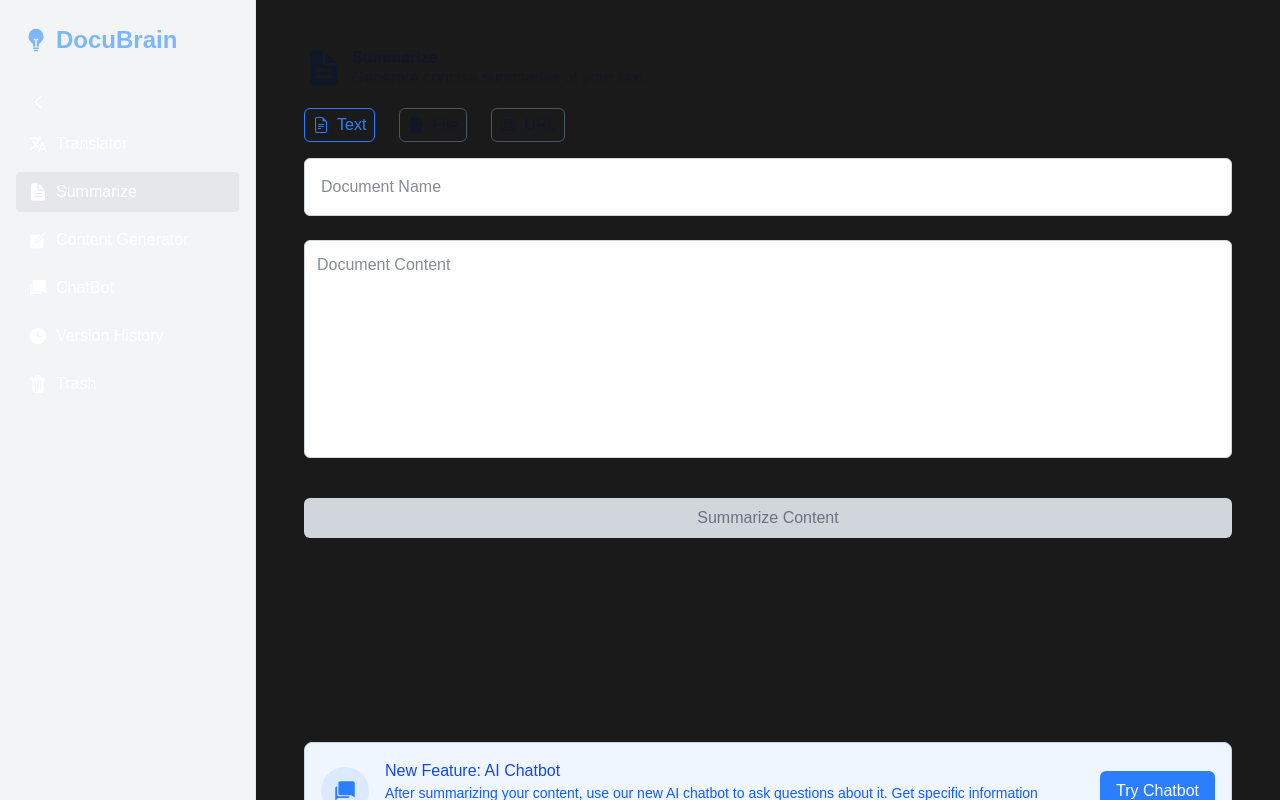
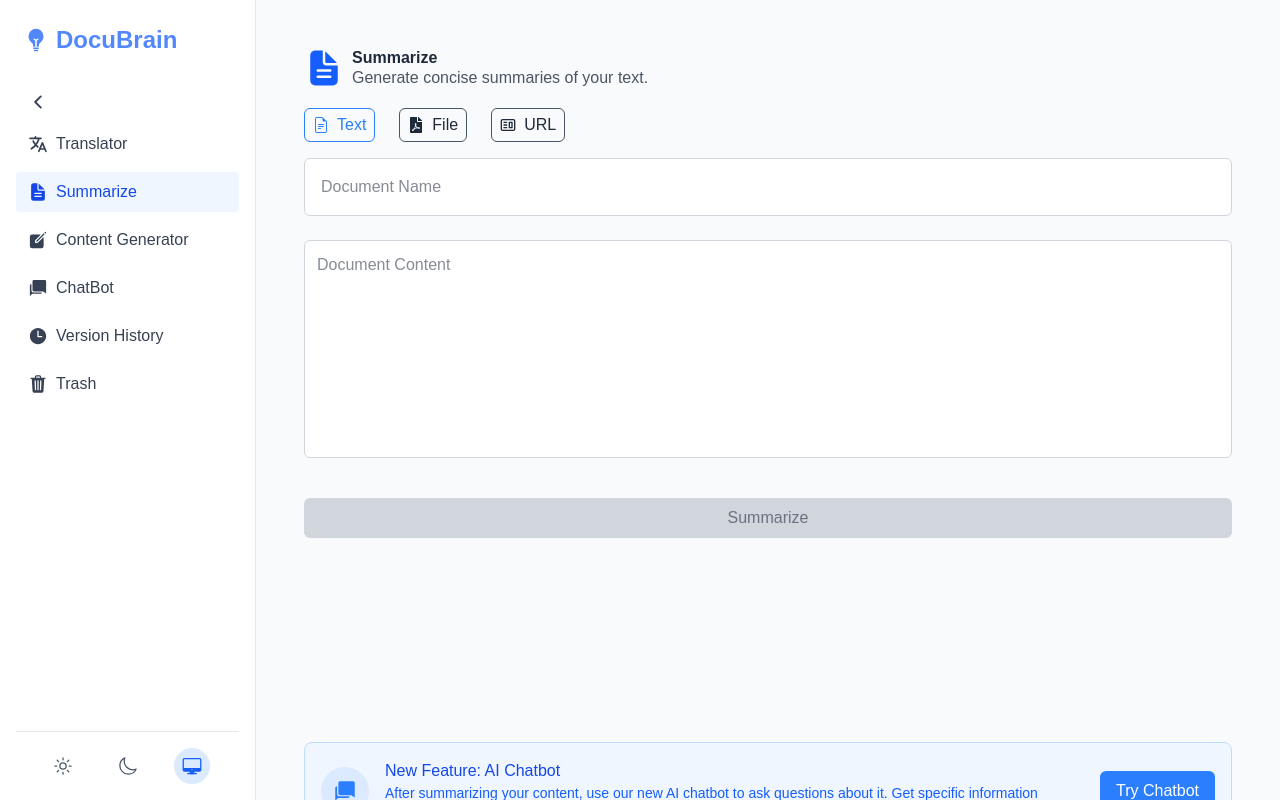
Before and after one commit to MariamMohammed-20194798/db-nextjs-app, a Next.js app: page /summarize in a window 1280 px wide. Built offline with nearby package versions, Linux system fonts and the light colour scheme.

Commit message:
Add Dark/Light/System Themes

```diff
--- a/app/components/AddSourceTextDoc.tsx
+++ b/app/components/AddSourceTextDoc.tsx
@@ -2,6 +2,7 @@
 import { Textarea } from '@heroui/input';
 import { Button } from '@heroui/button';
 import SummarizeButton from './SummarizeButton';
+
 const AddSourceTextDoc = () => {
   const [docText, setDocText] = React.useState('');
   const [docName, setDocName] = React.useState('');
--- a/app/components/HeaderSection.tsx
+++ b/app/components/HeaderSection.tsx
@@ -12,14 +12,14 @@
   return (
     <div className={`w-full ${props.className} max-w-[650px]`}>
       <div className="flex items-center gap-2 mb-0">
-        <div className="w-auto h-auto">{props.icon}</div>
+        <div className="w-auto h-auto text-blue-600 dark:text-blue-400">{props.icon}</div>
 
         <div className="flex flex-col">
-          <p className="font-bold text-large leading-5 line-clamp-1">
+          <p className="font-bold text-large leading-5 line-clamp-1 text-gray-800 dark:text-white">
             {String(props.title)}
           </p>
           {props.inline ? (
-            <p className="text-small opacity-60 leading-5 line-clamp-1">
+            <p className="text-small text-gray-600 dark:text-gray-300 leading-5 line-clamp-1">
               {String(props.desc)}
             </p>
           ) : (
@@ -29,7 +29,9 @@
       </div>
       {!props.inline ? (
         <div>
-          <p className="text-small opacity-80">{String(props.desc)}</p>
+          <p className="text-small text-gray-600 dark:text-gray-300">
+            {String(props.desc)}
+          </p>
         </div>
       ) : null}
     </div>
--- a/app/components/Sidebar.tsx
+++ b/app/components/Sidebar.tsx
@@ -14,10 +14,14 @@
 } from 'react-icons/io5';
 import { IoLanguage } from 'react-icons/io5';
 import { IoMdChatbubbles } from 'react-icons/io';
+import { IoSunnyOutline, IoMoonOutline } from 'react-icons/io5';
+import { IoDesktopOutline } from 'react-icons/io5';
+import { useTheme } from '../utils/ThemeContext';
 
 export default function Sidebar() {
   const pathname = usePathname();
   const [isOpen, setIsOpen] = useState(true);
+  const { theme, setTheme } = useTheme();
 
   const toggleSidebar = () => {
     setIsOpen(!isOpen);
@@ -27,22 +31,25 @@
     <aside
       className={`${
         isOpen ? 'w-64' : 'w-20'
-      } bg-gray-100 dark:bg-gray-900 p-4 border-r border-gray-200 dark:border-gray-700 flex flex-col h-full transition-width duration-300`}
+      } bg-white dark:bg-gray-900 p-4 border-r border-gray-200 dark:border-gray-700 flex flex-col h-full transition-width duration-300`}
     >
       <div className="mb-8 flex items-center justify-between">
         {isOpen ? (
-          <p className="text-2xl mt-2 ml-2 font-bold text-blue-400 animate-pulse flex items-center gap-2">
+          <p className="text-2xl mt-2 ml-2 font-bold text-blue-600 dark:text-blue-400 animate-pulse flex items-center gap-2">
             <IoBulb className="w-6 h-6" />
             DocuBrain
           </p>
         ) : (
-          <p className="text-2xl mt-2 ml-2 font-bold text-blue-400 animate-pulse flex items-center justify-center">
+          <p className="text-2xl mt-2 ml-2 font-bold text-blue-600 dark:text-blue-400 animate-pulse flex items-center justify-center">
             <IoBulb className="w-8 h-8" />
           </p>
         )}
       </div>
-      <nav className="flex flex-col space-y-2">
-        <button onClick={toggleSidebar} className="p-1 ml-2">
+      <nav className="flex flex-col space-y-2 flex-grow">
+        <button
+          onClick={toggleSidebar}
+          className="p-1 ml-2 text-gray-700 dark:text-gray-300"
+        >
           {isOpen ? (
             <IoChevronBackOutline
               className={`${
@@ -59,12 +66,12 @@
         </button>
         <Link
           href="/translator"
-          className={`px-3 py-2 text-white rounded flex items-center ${
+          className={`px-3 py-2 rounded flex items-center ${
             isOpen ? 'gap-2' : 'justify-center'
           } ${
             pathname === '/translator'
-              ? 'bg-gray-200 dark:bg-gray-700'
-              : 'hover:bg-gray-200 dark:hover:bg-gray-700'
+              ? 'bg-blue-50 text-blue-700 dark:bg-gray-700 dark:text-white'
+              : 'text-gray-700 dark:text-white hover:bg-gray-100 dark:hover:bg-gray-700'
           }`}
         >
           <IoLanguage className={isOpen ? 'w-5 h-5' : 'w-6 h-6'} />
@@ -72,12 +79,12 @@
         </Link>
         <Link
           href="/summarize"
-          className={`px-3 py-2 text-white rounded flex items-center ${
+          className={`px-3 py-2 rounded flex items-center ${
             isOpen ? 'gap-2' : 'justify-center'
           } ${
             pathname === '/summarize'
-              ? 'bg-gray-200 dark:bg-gray-700'
-              : 'hover:bg-gray-200 dark:hover:bg-gray-700'
+              ? 'bg-blue-50 text-blue-700 dark:bg-gray-700 dark:text-white'
+              : 'text-gray-700 dark:text-white hover:bg-gray-100 dark:hover:bg-gray-700'
           }`}
         >
           <IoDocumentText className={isOpen ? 'w-5 h-5' : 'w-6 h-6'} />
@@ -85,12 +92,12 @@
         </Link>
         <Link
           href="/generate"
-          className={`px-3 py-2 text-white rounded flex items-center ${
+          className={`px-3 py-2 rounded flex items-center ${
             isOpen ? 'gap-2' : 'justify-center'
           } ${
             pathname === '/generate'
-              ? 'bg-gray-200 dark:bg-gray-700'
-              : 'hover:bg-gray-200 dark:hover:bg-gray-700'
+              ? 'bg-blue-50 text-blue-700 dark:bg-gray-700 dark:text-white'
+              : 'text-gray-700 dark:text-white hover:bg-gray-100 dark:hover:bg-gray-700'
           }`}
         >
           <IoCreate className={isOpen ? 'w-5 h-5' : 'w-6 h-6'} />
@@ -98,12 +105,12 @@
         </Link>
         <Link
           href="/chatbot"
-          className={`px-3 py-2 text-white rounded flex items-center ${
+          className={`px-3 py-2 rounded flex items-center ${
             isOpen ? 'gap-2' : 'justify-center'
           } ${
             pathname === '/chatbot'
-              ? 'bg-gray-200 dark:bg-gray-700'
-              : 'hover:bg-gray-200 dark:hover:bg-gray-700'
+              ? 'bg-blue-50 text-blue-700 dark:bg-gray-700 dark:text-white'
+              : 'text-gray-700 dark:text-white hover:bg-gray-100 dark:hover:bg-gray-700'
           }`}
         >
           <IoMdChatbubbles className={isOpen ? 'w-5 h-5' : 'w-6 h-6'} />
@@ -111,12 +118,12 @@
         </Link>
         <Link
           href="/version-history"
-          className={`px-3 py-2 text-white rounded flex items-center ${
+          className={`px-3 py-2 rounded flex items-center ${
             isOpen ? 'gap-2' : 'justify-center'
           } ${
             pathname === '/version-history'
-              ? 'bg-gray-200 dark:bg-gray-700'
-              : 'hover:bg-gray-200 dark:hover:bg-gray-700'
+              ? 'bg-blue-50 text-blue-700 dark:bg-gray-700 dark:text-white'
+              : 'text-gray-700 dark:text-white hover:bg-gray-100 dark:hover:bg-gray-700'
           }`}
         >
           <IoTime className={isOpen ? 'w-5 h-5' : 'w-6 h-6'} />
@@ -124,18 +131,59 @@
         </Link>
         <Link
           href="/trash"
-          className={`px-3 py-2 text-white rounded flex items-center ${
+          className={`px-3 py-2 rounded flex items-center ${
             isOpen ? 'gap-2' : 'justify-center'
           } ${
             pathname === '/trash'
-              ? 'bg-gray-200 dark:bg-gray-700'
-              : 'hover:bg-gray-200 dark:hover:bg-gray-700'
+              ? 'bg-blue-50 text-blue-700 dark:bg-gray-700 dark:text-white'
+              : 'text-gray-700 dark:text-white hover:bg-gray-100 dark:hover:bg-gray-700'
           }`}
         >
           <IoTrash className={isOpen ? 'w-5 h-5' : 'w-6 h-6'} />
           {isOpen && 'Trash'}
         </Link>
       </nav>
+
+      {/* Theme toggle buttons */}
+      <div
+        className={`mt-auto flex ${
+          isOpen ? 'justify-evenly' : 'flex-col space-y-4 items-center'
+        } pt-4 border-t border-gray-200 dark:border-gray-700`}
+      >
+        <button
+          onClick={() => setTheme('light')}
+          className={`p-2 rounded-full ${
+            theme === 'light'
+              ? 'bg-blue-100 text-blue-600 dark:bg-gray-700 dark:text-yellow-500'
+              : 'text-gray-600 hover:bg-gray-100 dark:text-gray-400 dark:hover:bg-gray-700'
+          }`}
+          title="Light Theme"
+        >
+          <IoSunnyOutline className="w-5 h-5" />
+        </button>
+        <button
+          onClick={() => setTheme('dark')}
+          className={`p-2 rounded-full ${
+            theme === 'dark'
+              ? 'bg-blue-100 text-blue-600 dark:bg-gray-700 dark:text-blue-400'
+              : 'text-gray-600 hover:bg-gray-100 dark:text-gray-400 dark:hover:bg-gray-700'
+          }`}
+          title="Dark Theme"
+        >
+          <IoMoonOutline className="w-5 h-5" />
+        </button>
+        <button
+          onClick={() => setTheme('system')}
+          className={`p-2 rounded-full ${
+            theme === 'system'
+              ? 'bg-blue-100 text-blue-600 dark:bg-gray-700 dark:text-green-500'
+              : 'text-gray-600 hover:bg-gray-100 dark:text-gray-400 dark:hover:bg-gray-700'
+          }`}
+          title="System Theme"
+        >
+          <IoDesktopOutline className="w-5 h-5" />
+        </button>
+      </div>
     </aside>
   );
 }
--- a/app/components/SummarizeButton.tsx
+++ b/app/components/SummarizeButton.tsx
@@ -196,6 +196,26 @@
     }
   };
 
+  const handleCopyToClipboard = () => {
+    if (!summary) return;
+
+    navigator.clipboard
+      .writeText(summary)
+      .then(() => {
+        // Show brief feedback
+        const copyButton = document.getElementById('copy-button');
+        if (copyButton) {
+          copyButton.textContent = 'Copied!';
+          setTimeout(() => {
+            copyButton.textContent = 'Copy to Clipboard';
+          }, 2000);
+        }
+      })
+      .catch((err) => {
+        console.error('Failed to copy content: ', err);
+      });
+  };
+
   // Function to format date as "Apr 15" style
   function formatDate(dateString: string) {
     const date = new Date(dateString);
@@ -208,67 +228,100 @@
     <div className="w-full">
       <button
         onClick={handleSummarize}
-        disabled={isDisabled || !content || loading}
+        disabled={isDisabled || loading}
         className={`mt-4 w-full py-2 px-4 rounded-md transition-colors ${
-          isDisabled || !content
-            ? 'bg-gray-300 text-gray-500 cursor-not-allowed'
+          isDisabled
+            ? 'bg-gray-300 dark:bg-gray-600 text-gray-500 dark:text-gray-400 cursor-not-allowed'
             : loading
-            ? 'bg-gray-500'
-            : 'dark:bg-blue-600 hover:bg-blue-500 text-white'
+            ? 'bg-gray-500 dark:bg-gray-600 text-white'
+            : 'bg-blue-600 dark:bg-blue-500 hover:bg-blue-700 dark:hover:bg-blue-600 text-white'
         }`}
       >
-        {loading ? 'Summarizing...' : 'Summarize Content'}
+        {loading ? 'Summarizing...' : 'Summarize'}
       </button>
 
       {error && (
-        <div className="mt-2 p-2 bg-red-100 border border-red-300 text-red-800 rounded">
-          <p className="font-medium">Error:</p>
-          <p>{error}</p>
-          <p className="text-xs mt-1">
-            Please check if your OpenAI API key is valid and properly configured.
-          </p>
+        <div className="mt-2 p-2 bg-red-100 dark:bg-red-900/20 border border-red-300 dark:border-red-800 text-red-800 dark:text-red-400 rounded">
+          {error}
         </div>
       )}
 
-      {showSummary && summary && (
-        <>
-          <div className="mt-4 p-4 bg-gray-100 border border-gray-200 rounded-md relative">
+      {showSummary && (
+        <div className="fixed inset-0 bg-black bg-opacity-50 flex items-center justify-center p-4 z-50">
+          <div className="bg-white dark:bg-gray-800 rounded-lg shadow-xl max-w-3xl w-full max-h-[90vh] flex flex-col">
+            <div className="p-4 border-b border-gray-200 dark:border-gray-700 flex justify-between items-center">
+              <h2 className="text-lg font-semibold text-gray-800 dark:text-white">
+                Document Summary
+              </h2>
               <button
                 onClick={closeSummary}
-              className="absolute top-2 right-2 text-gray-500 hover:text-gray-700"
+                className="text-gray-500 dark:text-gray-400 hover:text-gray-700 dark:hover:text-gray-200"
               >
-              ✕
+                <svg
+                  xmlns="http://www.w3.org/2000/svg"
+                  className="h-6 w-6"
+                  fill="none"
+                  viewBox="0 0 24 24"
+                  stroke="currentColor"
+                >
+                  <path
+                    strokeLinecap="round"
+                    strokeLinejoin="round"
+                    strokeWidth={2}
+                    d="M6 18L18 6M6 6l12 12"
+                  />
+                </svg>
               </button>
-            <h3 className="font-medium mb-2 text-black">Summary:</h3>
-            <p className="text-sm text-black">{summary}</p>
             </div>
-          <div className="mt-4 flex justify-between">
+
+            <div className="p-4 overflow-y-auto flex-1">
+              <div className="bg-gray-50 dark:bg-gray-700 p-4 rounded-md border border-gray-200 dark:border-gray-600 whitespace-pre-wrap text-gray-800 dark:text-gray-200">
+                {summary}
+              </div>
+            </div>
+
+            <div className="p-4 border-t border-gray-200 dark:border-gray-700 flex justify-between">
+              <div className="flex space-x-2">
                 <button
-              onClick={handleChatWithSummary}
-              className="px-4 py-1.5 rounded text-sm dark:bg-transparent border border-blue-500 text-blue-500 hover:bg-blue-50 dark:hover:bg-blue-900/20 hover:scale-105"
+                  id="copy-button"
+                  onClick={handleCopyToClipboard}
+                  className="px-4 py-2 bg-gray-200 dark:bg-gray-700 text-gray-800 dark:text-white rounded hover:bg-gray-300 dark:hover:bg-gray-600 transition-colors"
                 >
-              Chat with this Summary
+                  Copy to Clipboard
                 </button>
-
                 <button
                   onClick={handleSaveToHistory}
                   disabled={savingToHistory}
-              className={`px-4 py-1.5 rounded text-sm dark:bg-transparent border ${
-                saveSuccess
-                  ? 'text-blue-500 border-blue-500 cursor-default'
-                  : savingToHistory
-                  ? 'text-blue-500 cursor-wait'
-                  : 'text-blue-500 border-blue-500 hover:scale-105'
+                  className={`px-4 py-2 rounded transition-colors ${
+                    savingToHistory
+                      ? 'bg-gray-400 dark:bg-gray-600 text-white cursor-not-allowed'
+                      : saveSuccess
+                      ? 'bg-green-500 text-white'
+                      : 'bg-blue-600 dark:bg-blue-500 hover:bg-blue-700 dark:hover:bg-blue-600 text-white'
                   }`}
                 >
-              {saveSuccess
-                ? 'Saved to History! 🎉'
-                : savingToHistory
+                  {savingToHistory
                     ? 'Saving...'
+                    : saveSuccess
+                    ? 'Saved!'
                     : 'Save to History'}
                 </button>
+                <button
+                  onClick={handleChatWithSummary}
+                  className="px-4 py-2 bg-purple-600 hover:bg-purple-700 text-white rounded transition-colors"
+                >
+                  Chat with AI
+                </button>
               </div>
-        </>
+              <button
+                onClick={closeSummary}
+                className="px-4 py-2 bg-gray-200 dark:bg-gray-700 text-gray-800 dark:text-white rounded hover:bg-gray-300 dark:hover:bg-gray-600 transition-colors"
+              >
+                Close
+              </button>
+            </div>
+          </div>
+        </div>
       )}
     </div>
   );
--- a/app/layout.tsx
+++ b/app/layout.tsx
@@ -4,6 +4,7 @@
 import './globals.css';
 import Sidebar from './components/Sidebar';
 import { usePathname } from 'next/navigation';
+import { ThemeProvider } from './utils/ThemeContext';
 
 export default function RootLayout({
   children,
@@ -11,12 +12,14 @@
   children: React.ReactNode;
 }>) {
   return (
-    <html lang="en">
-      <body className="flex h-screen overflow-hidden dark:bg-gray-800 text-gray-900 dark:text-white">
-        <CustomSidebar />
-        <main className="flex-1 h-screen overflow-y-auto p-4 sm:p-8 md:p-12 dark:bg-gray-800 text-gray-900 dark:text-white">
-          {children}
-        </main>
+    <html lang="en" className="h-full">
+      <body className="flex h-screen overflow-hidden bg-gray-50 dark:bg-gray-800 text-gray-800 dark:text-white">
+        <ThemeProvider>
+          <CustomSidebar />
+          <main className="flex-1 h-screen overflow-y-auto p-4 sm:p-8 md:p-12 bg-gray-50 dark:bg-gray-800 text-gray-800 dark:text-white">
+            {children}
+          </main>
+        </ThemeProvider>
       </body>
     </html>
   );
--- a/app/tailwind.config.js
+++ b/app/tailwind.config.js
@@ -7,6 +7,7 @@
     './components/**/*.{js,ts,jsx,tsx,mdx}',
     './node_modules/@nextui-org/theme/dist/**/*.{js,ts,jsx,tsx}',
   ],
+  darkMode: 'class',
   // ...
   plugins: [nextui()],
 };
--- /dev/null
+++ b/app/utils/ThemeContext.tsx
@@ -0,0 +1,67 @@
+'use client';
+
+import { createContext, useContext, useState, useEffect, ReactNode } from 'react';
+
+type Theme = 'light' | 'dark' | 'system';
+
+interface ThemeContextType {
+  theme: Theme;
+  setTheme: (theme: Theme) => void;
+}
+
+const ThemeContext = createContext<ThemeContextType | undefined>(undefined);
+
+export function ThemeProvider({ children }: { children: ReactNode }) {
+  const [theme, setTheme] = useState<Theme>('system');
+
+  // Initialize theme from localStorage or default to system
+  useEffect(() => {
+    const savedTheme = localStorage.getItem('theme') as Theme | null;
+    if (savedTheme) {
+      setTheme(savedTheme);
+    }
+  }, []);
+
+  // Apply theme changes
+  useEffect(() => {
+    if (theme === 'system') {
+      const systemTheme = window.matchMedia('(prefers-color-scheme: dark)').matches
+        ? 'dark'
+        : 'light';
+      applyTheme(systemTheme);
+
+      // Listen for system theme changes
+      const mediaQuery = window.matchMedia('(prefers-color-scheme: dark)');
+      const handleChange = (e: MediaQueryListEvent) => {
+        applyTheme(e.matches ? 'dark' : 'light');
+      };
+      mediaQuery.addEventListener('change', handleChange);
+      return () => mediaQuery.removeEventListener('change', handleChange);
+    } else {
+      applyTheme(theme);
+    }
+
+    localStorage.setItem('theme', theme);
+  }, [theme]);
+
+  // Helper function to apply theme
+  const applyTheme = (themeValue: 'light' | 'dark') => {
+    if (themeValue === 'dark') {
+      document.documentElement.classList.add('dark');
+    } else {
+      document.documentElement.classList.remove('dark');
+    }
+  };
+
+  return (
+    <ThemeContext.Provider value={{ theme, setTheme }}>{children}</ThemeContext.Provider>
+  );
+}
+
+export function useTheme() {
+  const context = useContext(ThemeContext);
+  if (context === undefined) {
+    throw new Error('useTheme must be used within a ThemeProvider');
+  }
+  return context;
+}
--- a/app/version-history/page.tsx
+++ b/app/version-history/page.tsx
@@ -231,7 +231,11 @@
         }
 
         // Remove from active documents
-        setDocuments(documents.filter((doc) => doc.id !== id));
+        const updatedDocuments = documents.filter((doc) => doc.id !== id);
+        setDocuments(updatedDocuments);
+
+        // Update filtered documents as well
+        setFilteredDocuments(filteredDocuments.filter((doc) => doc.id !== id));
 
         // Remove from localStorage active documents
         try {
```
Also changed, not shown: app/components/AddSourceFile.tsx (+16 -8 lines), app/components/ContentGenerationForm.tsx (+7 -5 lines), app/components/GenerateButton.tsx (+53 -28 lines). Lines whose indentation alone changed are shown as unchanged.
